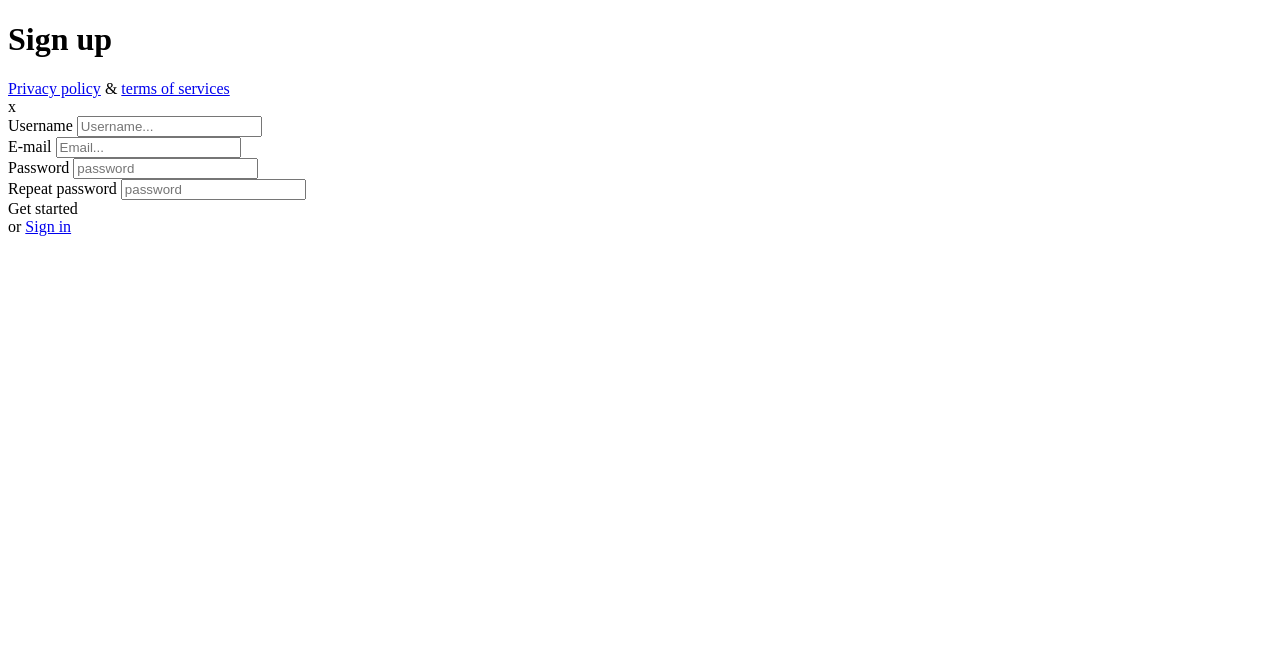
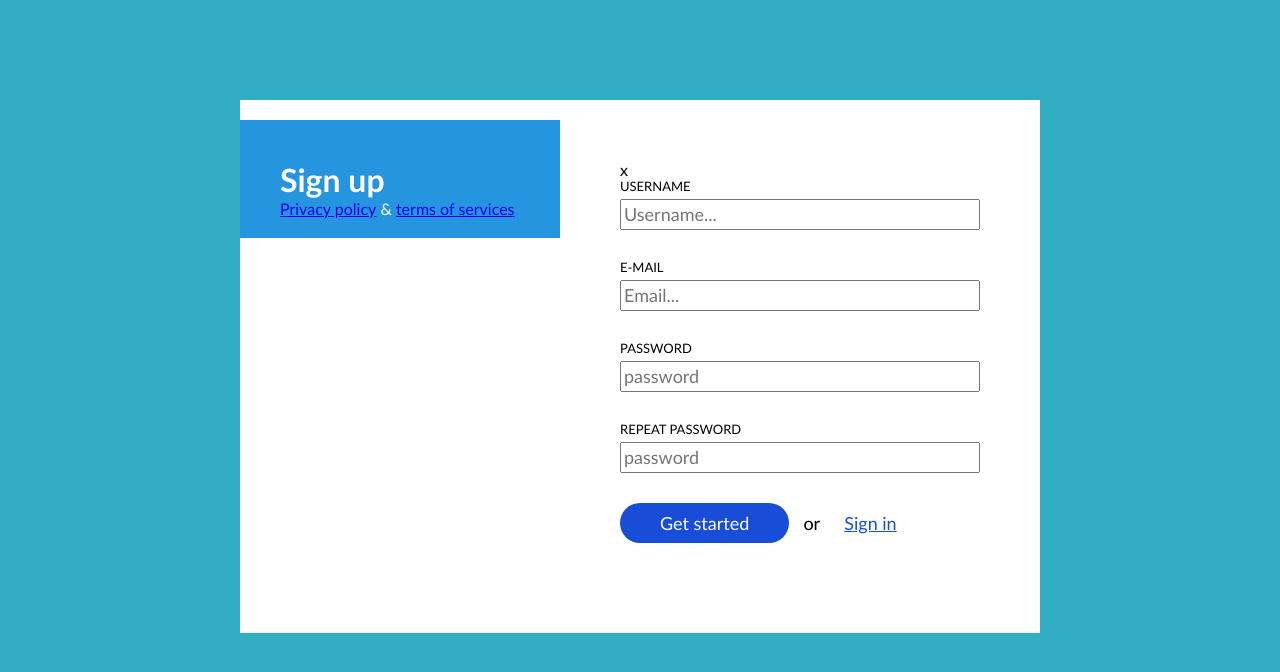
Before and after one commit to 7traders/4-paskaita--newer-, a plain HTML site: page index.html in a window 1280 px wide. Drawn offline with Linux system fonts and the light colour scheme.

Commit message:
basic styles

```diff
--- /dev/null
+++ b/css/custom.css
@@ -0,0 +1,94 @@
+body,
+body * {
+    box-sizing: border-box;
+}
+body {
+    background-color: #31AEC1;
+}
+    .container {
+        display: inline-block;
+        width: 800px;
+        margin-top: 100px;
+        margin-left: calc((100% - 800px) / 2);
+        background-color: white;
+    }
+        .left-column {
+            display: inline-block;
+            width: 40%;
+            float: left;
+            padding: 40px;
+            padding-bottom: 20px;
+            margin-top: 20px;
+            background-color: #2695df;
+            color: white;
+        }
+            .page-title {
+                display: inline-block;
+                width: 100%;
+            }
+            .bottom-links {
+            }
+                .bottom-links < .link {
+                }
+                .bottom-links < .text {
+                }
+        .right-column {
+            display: inline-block;
+            width: 60%;
+            float: left;
+            padding: 60px;
+            background-color: white;
+        }
+            .close {
+            }
+            .form {
+                display: inline-block;
+                width: 100%;
+            }
+                .form-row {
+                    display: inline-block;
+                    width: 100%;
+                    margin-bottom: 30px;
+
+                        .form-row:last-of-type {
+                        margin-bottom: 0;
+                        }
+                }
+                    .label {
+                        display: inline-block;
+                        width: 100%;
+                        margin-bottom: 5px;
+                        font-size: 13px;
+                        line-height: 15px;
+                        text-transform: uppercase;
+                    }
+                    .input {
+                        display: inline-block;
+                        width: 100%;
+                        font-size: 18px;
+                        line-height: 25px;
+                    }
+                    .btn {
+                        display: inline-block;
+                        padding: 10px;
+                        padding-left: 40px;
+                        padding-right: 40px;
+                        line-height: 20px;
+                        font-size: 18px;
+                        border-radius: 20px;
+                        background-color: #184DD8;
+                        color: white;
+                    }
+                    .form-row > .text {
+                        display: inline-block;
+                        padding: 10px;
+                        line-height: 20px;
+                        font-size: 18px;
+                    }
+                    .form-row > .link {
+                        display: inline-block;
+                        padding: 10px;
+                        line-height: 20px;
+                        font-size: 18px;
+                        color: #184DD8;
+                    }
--- /dev/null
+++ b/css/reset.css
@@ -0,0 +1,8 @@
+body,
+body * {
+    margin: 0;
+    padding 0;
+    vertical-align: top;
+    box-sizing: border-box;
+    font-family: 'Gill Sans', 'Gill Sans MT', Calibri, 'Trebuchet MS', sans-serif;
+    }
--- a/index.html
+++ b/index.html
@@ -4,42 +4,49 @@
     <meta charset="UTF-8">
     <meta name="viewport" content="width=device-width, initial-scale=1.0">
     <title>Sign up</title>
+    <!--reset-->
+    <link rel="stylesheet" href="./css/reset.css">
+    <!--components-->
+    <link rel="stylesheet" href="./css/button.css">
+    <link rel="stylesheet" href="./css/form.css">
+    <!--custom-->
+    <link rel="stylesheet" href="./css/custom.css">
 </head>
 <body>
-    <main>
+    <main class="container">
 
-        <div>
-            <h1>Sign up</h1>
-            <footer>
-                <a href="#">Privacy policy</a>
-                <span>&amp;</span>
-                <a href="#">terms of services</a>
+        <div class="left-column">
+            <h1 class="page-title">Sign up</h1>
+            <footer class="bottom-links">
+                <a class="link" href="#">Privacy policy</a>
+                <span class="text">&amp;</span>
+                <a class="link" href="#">terms of services</a>
             </footer>
         </div>
 
-        <div>
-            <div>x</div>
-            <form>
-                <div>
-                    <label for="Username">Username</label>
-                    <input id="username" type="text" placeholder="Username...">
+        <div class="right-column">
+            <div class="close">x</div>
+            <form class="form">
+                <div class="form-row">
+                    <label class="label" for="Username">Username</label>
+                    <input class="input" id="username" type="text" placeholder="Username...">
                 </div>
-                <div>
-                    <label for="email">E-mail</label>
-                    <input id="email" type="email" placeholder="Email...">
+                <div class="form-row">
+                    <label class="label" for="email">E-mail</label>
+                    <input class="input" id="email" type="email" placeholder="Email...">
                 </div>
-                <div>
-                    <label for="pass">Password</label>
-                    <input id="pass" type="password" placeholder="password">
+                <div class="form-row">
+                    <label class="label" for="pass">Password</label>
+                    <input class="input" id="pass" type="password" placeholder="password">
                 </div>
-                <div>
-                    <label for="repass">Repeat password</label>
-                    <input id= "repass" type="password" placeholder="password">
+                <div class="form-row">
+                    <label class="label" for="repass">Repeat password</label>
+                    <input class="input" id= "repass" type="password" placeholder="password">
                 </div>
-                <div>
-                    <div>Get started</div>
-                    <span>or</span>
-                    <a href="#">Sign in</a>
+                <div class="form-row">
+                    <div class="btn">Get started</div>
+                    <span class="text">or</span>
+                    <a class="link" href="#">Sign in</a>
                 </div>
             </form>
         </div>
```
Also changed, not shown: css/button.css (added), css/form.css (added).
